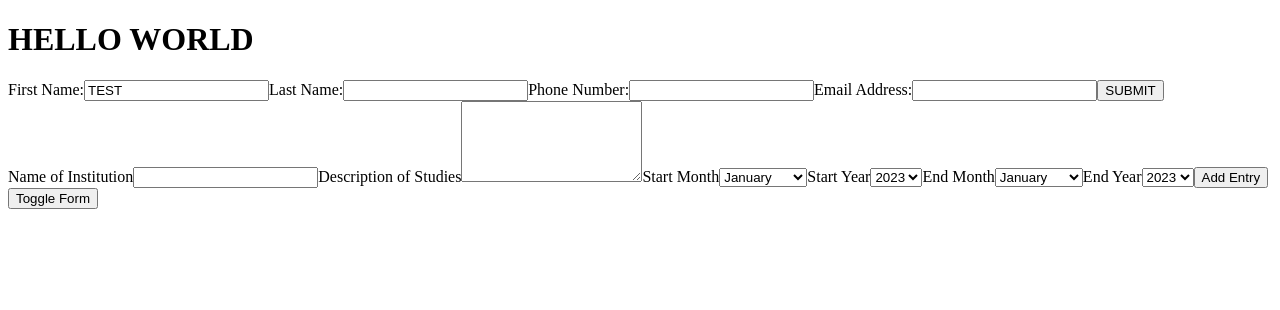
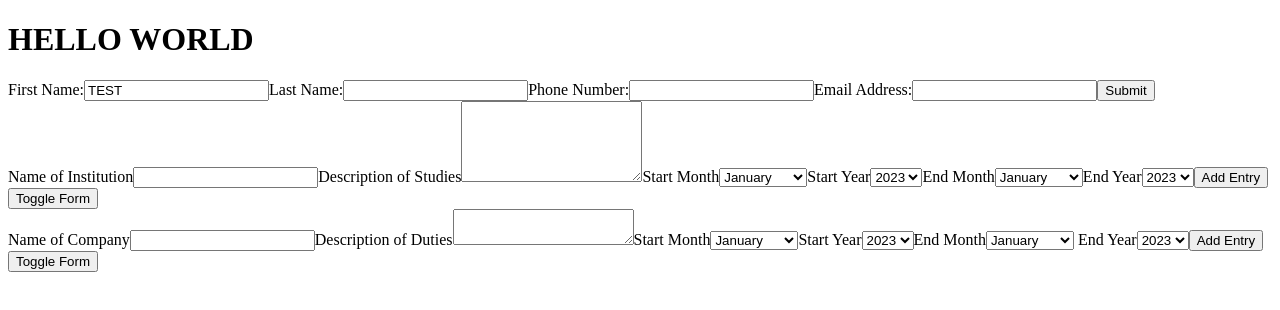
Before and after one commit to tediferJones/odin-cv-application-V2, a React (Create React App) app: page / in a window 1280 px wide. Shown: the top 310 px of the page. Built offline with nearby package versions, Linux system fonts and the light colour scheme.

Commit message:
created PracticalExperience component

```diff
--- a/src/App.js
+++ b/src/App.js
@@ -1,9 +1,10 @@
 import React, { useState } from 'react';
 import GeneralInfo from './components/GeneralInfo.js';
 import AcademicExperience from './components/AcademicExperience.js';
+import PracticalExperience from './components/PracticalExperience.js';
 import './App.css';
 const defaultMonth = 'January';
-const defaultYear = '2023';
+const defaultYear = new Date().getFullYear();
 
 function App() {
   const [generalData, setGeneralData] = useState({
@@ -26,11 +27,18 @@ function App() {
     });
   };
 
-  function generalDataSubmitHandler(e) {
-    setGeneralData({
-      ...generalData,
-      displayPretty: true,
-    });
+  function generalDataToggleForm(e) {
+    if (generalData.displayPretty) {
+      setGeneralData({
+        ...generalData,
+        displayPretty: false
+      })
+    } else {
+      setGeneralData({
+        ...generalData,
+        displayPretty: true,
+      });
+    }
   };
 
   const [academicData, setAcademicData] = useState({
@@ -86,6 +94,61 @@ function App() {
     }
   };
 
+  const [practicalData, setPracticalData] = useState({
+    displayPretty: false,
+    practicalHistory: [],
+    inputs: {
+      name: '',
+      description: '',
+      startMonth: defaultMonth,
+      startYear: defaultYear,
+      endMonth: defaultMonth,
+      endYear: defaultYear,
+    },
+  });
+
+  function practicalDataChangeHandler(e) {
+    setPracticalData({
+      ...practicalData,
+      inputs: {
+        ...practicalData.inputs,
+        [e.target.name]: e.target.value
+      },
+    });
+  };
+
+  function practicalDataSubmitHandler(e) {
+    e.preventDefault();
+    console.log(e)
+    setPracticalData({
+      ...practicalData,
+      practicalHistory: practicalData.practicalHistory.concat(practicalData.inputs),
+      inputs: {
+        name: '',
+        description: '',
+        startMonth: defaultMonth,
+        startYear: defaultYear,
+        endMonth: defaultMonth,
+        endYear: defaultYear,
+      },
+    });
+  };
+
+  function practicalDataToggleForm(e) {
+    console.log(e.target.value)
+    if (practicalData.displayPretty) {
+      setPracticalData({
+        ...practicalData,
+        displayPretty: false,
+      });
+    } else {
+      setPracticalData({
+        ...practicalData,
+        displayPretty: true,
+      });
+    }
+  };
+
   // MAKE USE OF PROPS, almost all logic should be in this file, then just pass the data to each component
   // YOU NEED TO ADD onChange and onSubmit here
   // Components should only render information, all functions that cause change to data should be in the root component (i.e. this component)
@@ -94,24 +157,33 @@ function App() {
   return (
     <div>
       <h1>HELLO WORLD</h1>
-      <GeneralInfo generalData={generalData} changeHandler={generalDataChangeHandler} submitHandler={generalDataSubmitHandler}/>
+      <GeneralInfo generalData={generalData} changeHandler={generalDataChangeHandler} toggleForm={generalDataToggleForm}/>
       <AcademicExperience academicData={academicData} changeHandler={academicDataChangeHandler} submitHandler={academicDataSubmitHandler} toggleForm={academicDataToggleForm}/>
+      <PracticalExperience practicalData={practicalData} changeHandler={practicalDataChangeHandler} submitHandler={practicalDataSubmitHandler} toggleForm={practicalDataToggleForm}/>
     </div>
   );
 }
 
 export default App;
 
+  // This code is very repitive, instead of making 3 change handlers and 3 submit handlers, just make one that sets the value depending on where it was sent from
+  // To do this convert forms into something else idk but the button can't have type submit,
+  // use onClick to perform the neccesary setState, with the value of the button corresponding to the field of the main data object
+  // Then use that value in the submit function to decide which fields need updating, just like we do in the changeHandler functions wih the stupid [aString]: someValue
 
   // const [data, setData] = useState({
+  //   academicHistory: [],
+  //   practicalHistory: [],
   //   inputs: {
   //     generalInfo: {
+  //       displayPretty: false,
   //       fname: '',
   //       lname: '',
   //       phoneNum: '',
   //       email: '',
   //     },
   //     academicInfo: {
+  //       displayPretty: false,
   //       name: '',
   //       description: '',
   //       startMonth: '',
@@ -120,6 +192,7 @@ export default App;
   //       endYear: '',
   //     },
   //     practicalInfo: {
+  //       displayPretty: false,
   //       name: '',
   //       description: '',
   //       startMonth: '',
@@ -128,14 +201,4 @@ export default App;
   //       endYear: '',
   //     }
   //   },
-  //   saved: {
-  //     generalInfo: {
-  //       fname: '',
-  //       lname: '',
-  //       phoneNum: '',
-  //       email: '',
-  //     },
-  //     academicHistory: [],
-  //     practicalHistory: [],
-  //   }
   // })
--- a/src/components/AcademicExperience.js
+++ b/src/components/AcademicExperience.js
@@ -1,5 +1,5 @@
 import { v4 as uuidv4 } from 'uuid';
-const currentYear = 2023;
+const currentYear = new Date().getFullYear();
 
 function AcademicExperience(props) {
   const monthOptions = ['January', 'February', 'March', 'April', 'May', 'June', 'July', 'August', 'September', 'October', 'November', 'December'].map(month => {
@@ -20,7 +20,7 @@ function AcademicExperience(props) {
 
   const academicExperienceDisplay = props.academicData.academicHistory.map(listItem => {
     return (
-      <li>
+      <li key={uuidv4()}>
         <h3>{listItem.name}</h3>
         <h4>{listItem.startMonth} {listItem.startYear} - {listItem.endMonth} {listItem.endYear}</h4>
         <p>{listItem.description}</p>
--- a/src/components/GeneralInfo.js
+++ b/src/components/GeneralInfo.js
@@ -1,7 +1,7 @@
 function GeneralInfo(props) {
   // console.log(props);
   const GeneralInfoForm = (
-    <form onSubmit={props.submitHandler}>
+    <form onSubmit={props.toggleForm}>
       <label htmlFor='fname'>First Name:</label>
       <input id='fname' name='fname' type='text' onChange={props.changeHandler} value={props.generalData.inputs.fname}></input>
 
@@ -14,7 +14,7 @@ function GeneralInfo(props) {
       <label htmlFor='email'>Email Address:</label>
       <input id='email' name='email' type='email' onChange={props.changeHandler} value={props.generalData.inputs.email}></input>
 
-      <button type='submit'>SUBMIT</button>
+      <button type='submit'>Submit</button>
     </form>
   )
 
@@ -24,6 +24,7 @@ function GeneralInfo(props) {
       <h1>{props.generalData.inputs.lname}</h1>
       <h1>{props.generalData.inputs.phoneNum}</h1>
       <h1>{props.generalData.inputs.email}</h1>
+      <button onClick={props.toggleForm}>Edit</button>
     </div>
   )
 
--- a/src/components/PracticalExperience.js
+++ b/src/components/PracticalExperience.js
@@ -0,0 +1,64 @@
+import { v4 as uuidv4 } from 'uuid';
+const currentYear = new Date().getFullYear();
+
+function PracticalExperience(props) {
+  const monthOptions = ['January', 'February', 'March', 'April', 'May', 'June', 'July', 'August', 'September', 'October', 'November', 'December'].map(month => {
+    return (
+      <option key={uuidv4()} value={month}>
+        {month}
+      </option>
+    );
+  });
+
+  const yearOptions = [...Array(100).keys()].map(i => {
+    return (
+      <option key={uuidv4()} value={currentYear - i}>
+        {currentYear - i}
+      </option>
+    );
+  });
+
+  const practicalExperienceDisplay = props.practicalData.practicalHistory.map(listItem => {
+    return (
+      <li key={uuidv4()}>
+        <h3>{listItem.name}</h3>
+        <h4>{listItem.startMonth} {listItem.startYear} - {listItem.endMonth} {listItem.endYear}</h4>
+        <p>{listItem.description}</p>
+      </li>
+    );
+  });
+
+  const practicalExperienceForm = (
+    <form onSubmit={props.submitHandler}>
+      <label htmlFor='name'>Name of Company</label>
+      <input id='name' name='name' type='text' onChange={props.changeHandler} value={props.practicalData.inputs.name}></input>
+
+      <label htmlFor='description'>Description of Duties</label>
+      <textarea id='description' name='description' onChange={props.changeHandler} value={props.practicalData.inputs.description}></textarea>
+
+      <label htmlFor='startMonth'>Start Month</label>
+      <select id='startMonth' name='startMonth' onChange={props.changeHandler} value={props.practicalData.inputs.startMonth}>{monthOptions}</select>
+
+      <label htmlFor='startYear'>Start Year</label>
+      <select id='startYear' name='startYear' onChange={props.changeHandler} value={props.practicalData.inputs.startYear}>{yearOptions}</select>
+
+      <label htmlFor='endMonth'>End Month</label>
+      <select id='endMonth' name='endMonth' onChange={props.changeHandler} value={props.practicalData.inputs.endMonth}>{monthOptions}</select>
+
+      <label htmlFor='endYear'> End Year</label>
+      <select id='endYear' name='endYear' onChange={props.changeHandler} value={props.practicalData.inputs.endYear}>{yearOptions}</select>
+
+      <button type='submit'>Add Entry</button>
+    </form>
+  )
+
+  return (
+    <div>
+      {props.practicalData.practicalHistory.length ? practicalExperienceDisplay : []}
+      {props.practicalData.displayPretty ? [] : practicalExperienceForm}
+      <button onClick={props.toggleForm} value='SOMEVALUE'>Toggle Form</button>
+    </div>
+  )
+}
+
+export default PracticalExperience;
```
